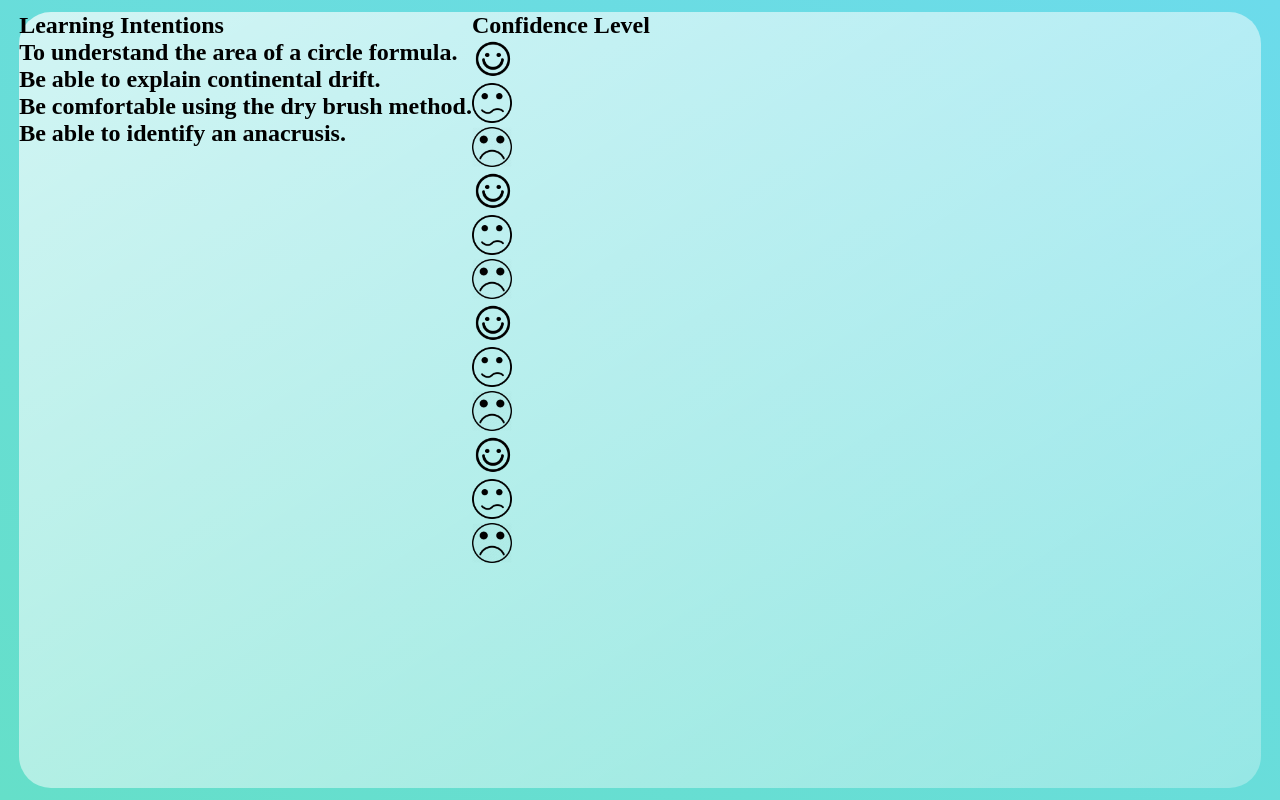
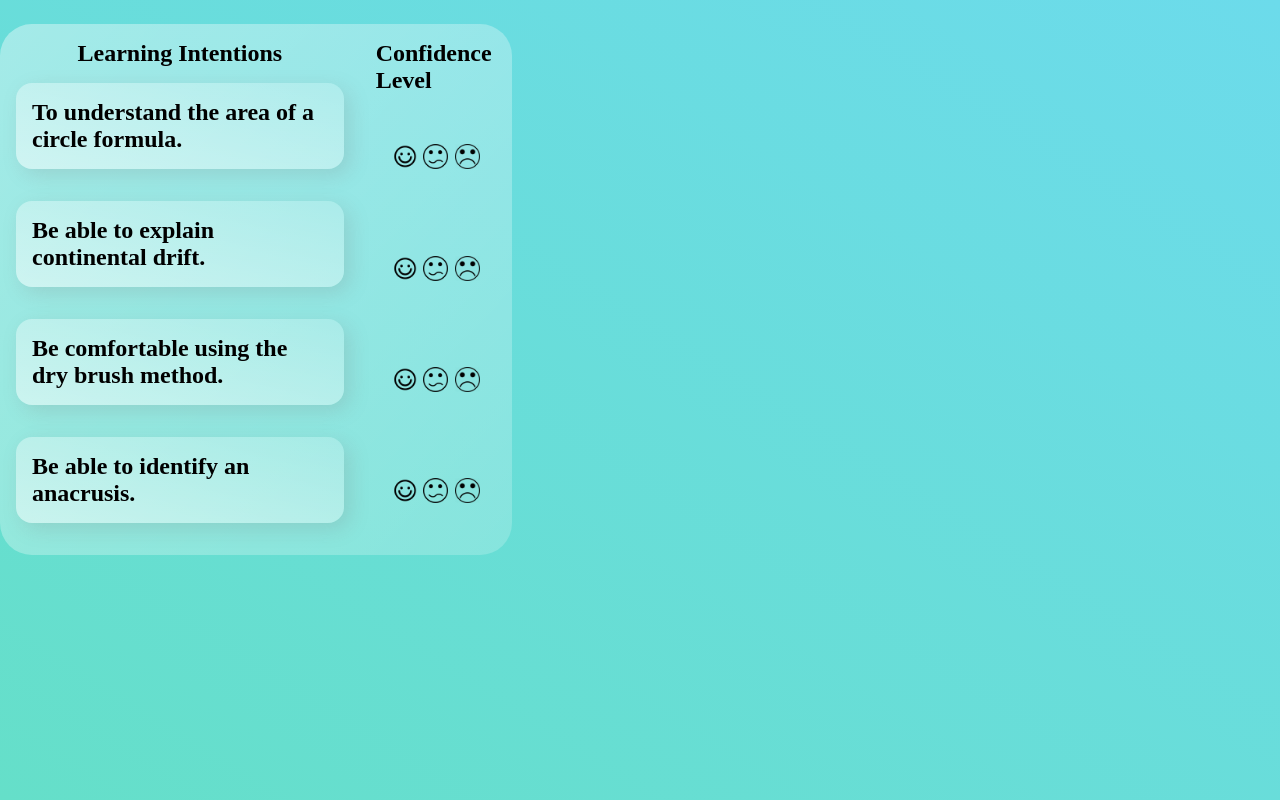
Before and after one commit to Jgilius/LearningSpot, a Django app: page /home/ in a window 1280 px wide. Run offline with Django 3.2, Linux system fonts and the light colour scheme.

Commit message:
CSS updates

```diff
--- a/LearningSpot/LearningSpotProject/static/CSS/style.css
+++ b/LearningSpot/LearningSpotProject/static/CSS/style.css
@@ -1,3 +1,8 @@
+@desktop:1200px;
+@laptop:1024px;
+@tablet:768px;
+@phone:480px;
+
 * {
     margin:0;
     padding: 0;
@@ -12,18 +17,78 @@ main {
     justify-content: center;
 }
 
+
+
 .back_panel{
-    background: white;
     min-height: 97vh;
     width:97%;
+}
+
+.learning_intentions_section{
+    display: flex;
+    background: white;
     background: linear-gradient(
         to right bottom,
-        rgba(255, 255, 255, 0.7),
-        rgba(255, 255, 255, 0.3)
+        rgba(255, 255, 255, 0.4),
+        rgba(255, 255, 255, 0.2)
         );
     border-radius: 2rem;
-    border: solid;
-    border-color: #65dfc9;
-    border: 0.1rem;
+    position: absolute;
+    top: 3%;
+    Right: 60%;
+}
+
+.learning_intentions_module{
+    position: relative;
     display: flex;
+    flex-direction: column;
+    align-items: left;
+    padding: 1rem;
+    justify-content: space-between;
 }
+
+
+.learning_intentions_header{
+    position: relative;
+    display: flex;
+    flex-direction: column;
+    align-items: center;
+}
+
+.learning_intention{
+    display: flex;
+    justify-content: center;
+    background: linear-gradient(
+        to right top,
+        rgba(255,255,255,0.5),
+        rgba(255,255,255,0.2)
+        );
+    margin: 1rem 0rem;
+    border-radius: 1rem;
+    padding: 1rem;
+    box-shadow: 6px 6px 20px rgba(122,122,122,0.2);
+}
+
+.confidence_level_module{
+    display: flex;
+    flex-direction: column;
+    align-items: right;
+    padding: 1rem;
+    justify-content: space-between;
+}
+
+.confidence_level_header{
+    display: flex;
+    flex-direction: column;
+    align-items: center;
+}
+
+.confidence_level{
+    display: flex;
+    justify-content: space-between;
+
+    margin: 1rem 0rem;
+    border-radius: 1rem;
+    padding: 1rem;
+
+}
--- a/LearningSpot/LearningSpotProject/templates/home.html
+++ b/LearningSpot/LearningSpotProject/templates/home.html
@@ -9,12 +9,13 @@
   <body>
     <main>
         <section class="back_panel">
+          <div class="learning_intentions_section">
             <div class="learning_intentions_module">
               <div class="learning_intentions_header">
-              <h1> Learning Intentions</h1>
+                <h1>Learning Intentions</h1>
               </div>
 
-              <div class="learning_intention1">
+                <div class="learning_intention">
                     <div class="learning intention">
                       <div class="learning_intention_content">
                         <h2> To understand the area of a circle formula. </h2>
@@ -22,7 +23,7 @@
                     </div>
                 </div>
 
-              <div class="learning_intention2">
+                <div class="learning_intention">
                   <div class="learning intention">
                     <div class="learning_intention_content">
                       <h2> Be able to explain continental drift. </h2>
@@ -30,7 +31,7 @@
                   </div>
                 </div>
 
-              <div class="learning_intentions3">
+                <div class="learning_intention">
                   <div class="learning intention">
                     <div class="learning_intention_content">
                       <h2> Be comfortable using the dry brush method. </h2>
@@ -38,7 +39,7 @@
                   </div>
                 </div>
 
-              <div class="learning_intentions4">
+                <div class="learning_intention">
                   <div class="learning intention">
                     <div class="learning_intention_content">
                       <h2> Be able to identify an anacrusis. </h2>
@@ -52,55 +53,55 @@
                 <h1>Confidence Level</h1>
               </div>
 
-              <div class="confidence_level1">
+              <div class="confidence_level">
                 <div class="happy">
-                  <img src='../static/images/happy_face.png' alt='image' width='40px' height='40px'>
+                  <img src='../static/images/happy_face.png' alt='image' width='25px' height='25px'>
                 </div>
                 <div class="confused">
-                  <img src='../static/images/confused_face.png' alt='image' width='40px' height='40px'>
+                  <img src='../static/images/confused_face.png' alt='image' width='25px' height='25px'>
                 </div>
                 <div class="sad">
-                  <img src='../static/images/sad_face.png' alt='image' width='40px' height='40px'>
+                  <img src='../static/images/sad_face.png' alt='image' width='25px' height='25px'>
                 </div>
               </div>
 
-              <div class="confidence_level2">
+                <div class="confidence_level">
                   <div class="happy">
-                  <img src='../static/images/happy_face.png' alt='image' width='40px' height='40px'>
+                    <img src='../static/images/happy_face.png' alt='image' width='25px' height='25px'>
                   </div>
                   <div class="confused">
-                  <img src='../static/images/confused_face.png' alt='image' width='40px' height='40px'>
+                    <img src='../static/images/confused_face.png' alt='image' width='25px' height='25px'>
                   </div>
                   <div class="sad">
-                  <img src='../static/images/sad_face.png' alt='image' width='40px' height='40px'>
+                    <img src='../static/images/sad_face.png' alt='image' width='25px' height='25px'>
                   </div>
                 </div>
 
-              <div class="confidence_level3">
+                <div class="confidence_level">
                   <div class="happy">
-                  <img src='../static/images/happy_face.png' alt='image' width='40px' height='40px'>
+                    <img src='../static/images/happy_face.png' alt='image' width='25px' height='25px'>
                   </div>
                   <div class="confused">
-                  <img src='../static/images/confused_face.png' alt='image' width='40px' height='40px'>
+                    <img src='../static/images/confused_face.png' alt='image' width='25px' height='25px'>
                   </div>
                   <div class="sad">
-                  <img src='../static/images/sad_face.png' alt='image' width='40px' height='40px'>
+                    <img src='../static/images/sad_face.png' alt='image' width='25px' height='25px'>
                   </div>
                 </div>
 
-              <div class="confidence_level4">
+                <div class="confidence_level">
                   <div class="happy">
-                  <img src='../static/images/happy_face.png' alt='image' width='40px' height='40px'>
+                    <img src='../static/images/happy_face.png' alt='image' width='25px' height='25px'>
                   </div>
                   <div class="confused">
-                  <img src='../static/images/confused_face.png' alt='image' width='40px' height='40px'>
+                    <img src='../static/images/confused_face.png' alt='image' width='25px' height='25px'>
                   </div>
                   <div class="sad">
-                  <img src='../static/images/sad_face.png' alt='image' width='40px' height='40px'>
+                    <img src='../static/images/sad_face.png' alt='image' width='25px' height='25px'>
                   </div>
                 </div>
             </div>
-
+          </div>
         </section>
       </main>
   </body>
```
Lines whose indentation alone changed are shown as unchanged.
